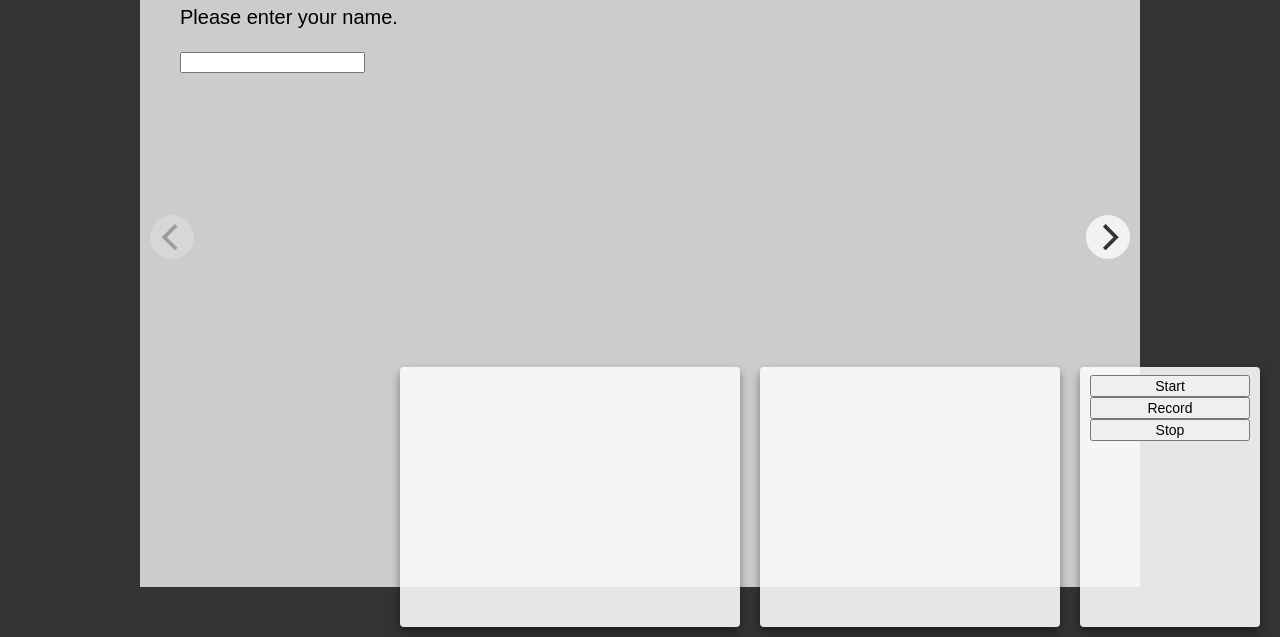
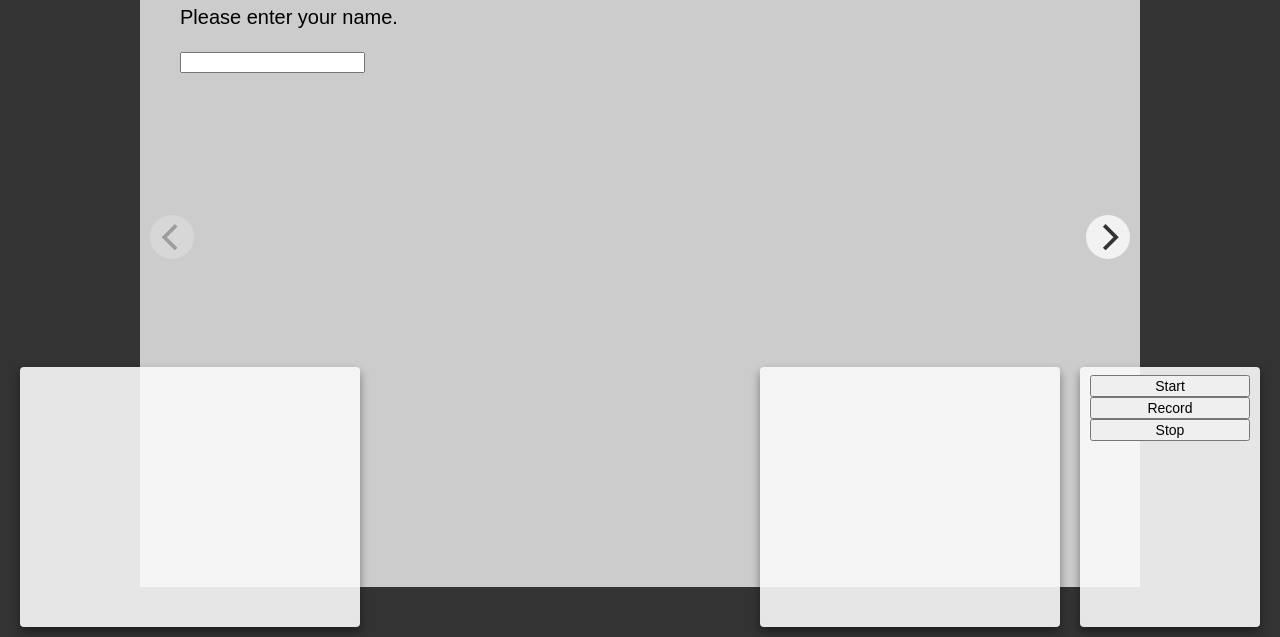
Before and after one commit to neuro-usability/experiment, a plain HTML site: page index.html in a window 1280 px wide. Shown: the part 163-800 px from the top of the page. Drawn offline with Linux system fonts and the light colour scheme; a web font is replaced by a local one.

Commit message:
[ui] move video to left

```diff
--- a/index.html
+++ b/index.html
@@ -11,6 +11,7 @@
   <div class="container-fluid">
     <div class="affectiva">
       <div class="video" id="affdex_elements"></div>
+      <div class="right">
         <div class="em-results">
           <div id="results" style="word-wrap:break-word;"></div>
         </div>
@@ -21,6 +22,7 @@
             <button id="stop" onclick="onStop()">Stop</button>
           </div>
           <div id="logs"></div>
+        </div>
       </div>
     </div>
 
--- a/style.css
+++ b/style.css
@@ -35,13 +35,18 @@ body {
 }
 .affectiva {
   position: absolute;
-  right: 10px;
-  bottom: 10px;
+  right: 0;
+  bottom: 0;
+  padding: 10px;
   z-index: 10000;
+  width: 100%;
 
   display: flex;
+  justify-content: space-between;
 }
-.affectiva > * {
+.affectiva > .video,
+.em-logs,
+.em-results {
   background-color: rgba(250,250,250,0.9);
   height: 260px;
   font-size: 10px;
@@ -49,7 +54,15 @@ body {
   padding: 8px 10px;
   border-radius: 4px;
   box-shadow: 0 5px 10px rgba(0,0,0,0.4);
+  justify-content: flex-end;
 }
+.affectiva > .video {
+
+}
+.affectiva > .right {
+  display: flex;
+}
+
 .buttons {
   margin-bottom: 15px;
 }
```
Lines whose indentation alone changed are shown as unchanged.
